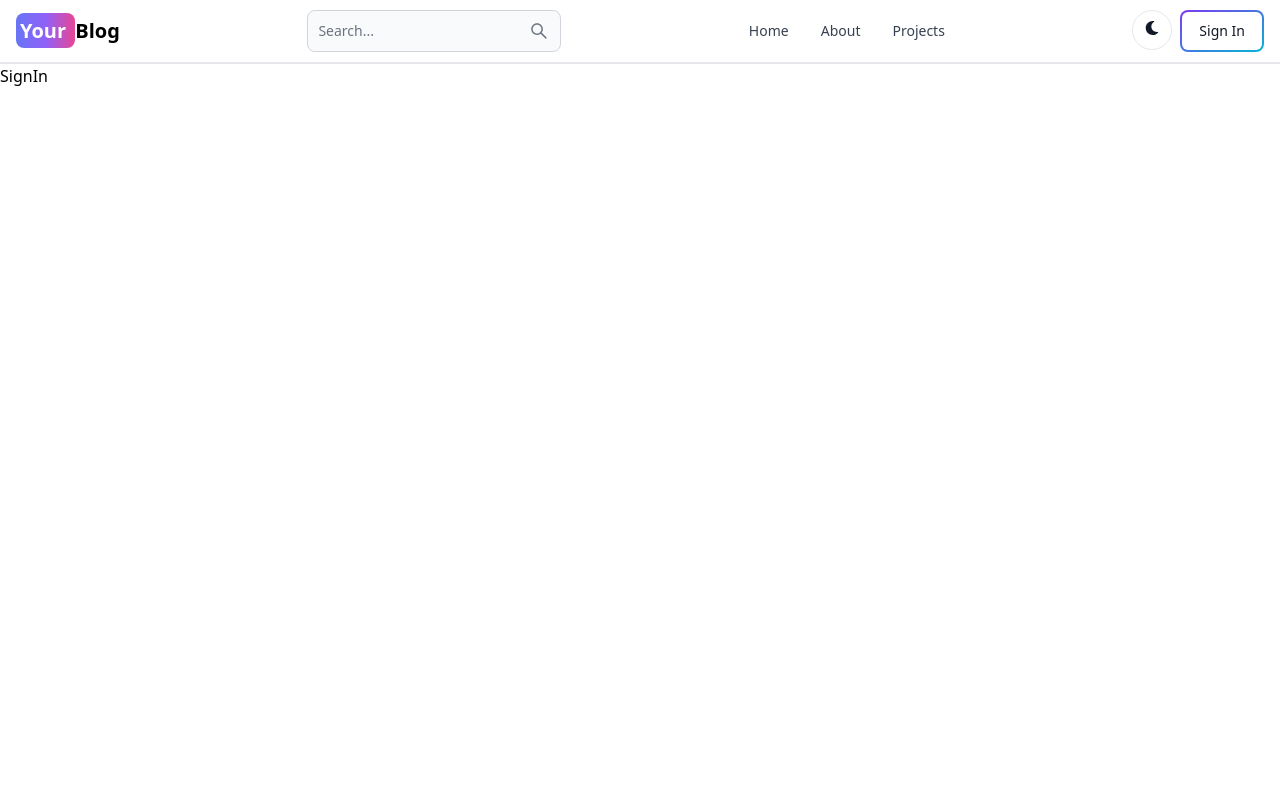
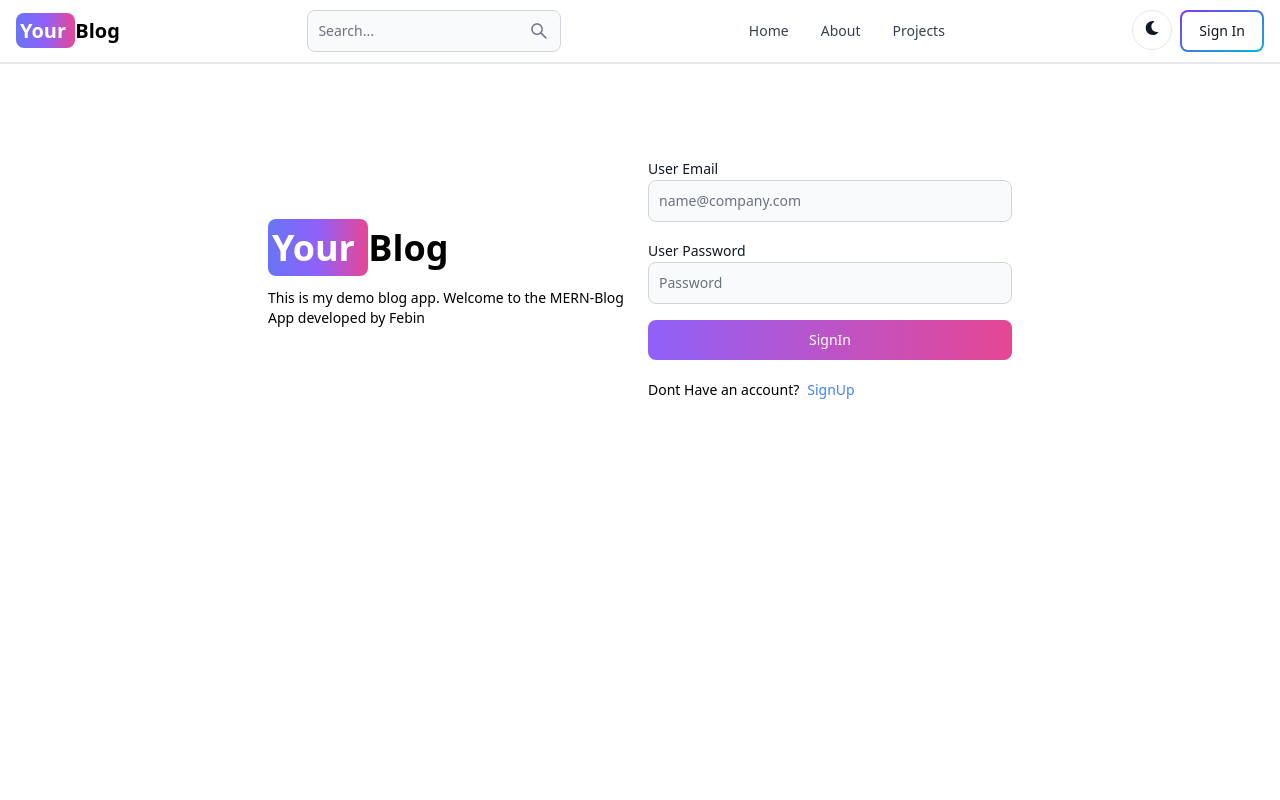
Before and after one commit to FebinAugustine/mern-blog, a React (Vite) app in the folder client/: page /signin in a window 1280 px wide. Shown: the top 800 px of the page. Built offline with nearby package versions, Linux system fonts and the light colour scheme.

Commit message:
SignIn page Frontend added next global state creation using redux toolkit

```diff
--- a/client/src/pages/SignIn.jsx
+++ b/client/src/pages/SignIn.jsx
@@ -1,3 +1,112 @@
+import { Alert, Button, Label, Spinner, TextInput } from "flowbite-react";
+import { useState } from "react";
+import { Link, useNavigate } from "react-router-dom";
+// import axios from "axios";
+
 export default function SignIn() {
-  return <div className="min-h-screen">SignIn</div>;
+  const [email, setEmail] = useState("");
+  const [password, setPassword] = useState("");
+  const [errorMessage, setErrorMessage] = useState(null);
+  const [loading, setLoading] = useState(false);
+  const navigate = useNavigate();
+
+  const handleSubmit = async (e) => {
+    e.preventDefault();
+
+    if (!email || !password) {
+      return setErrorMessage("All fields are required.");
+    }
+    try {
+      setLoading(true);
+      setErrorMessage(null);
+
+      const res = await fetch(import.meta.env.VITE_BASE_URL2, {
+        method: "POST",
+        headers: { "Content-Type": "application/json" },
+        body: JSON.stringify({ email, password }),
+      });
+      const data = await res.json();
+      if (data.success === false) {
+        setLoading(false);
+        return setErrorMessage(data.message);
+      }
+      setLoading(false);
+      if (data.success === true) {
+        navigate("/signin");
+      }
+    } catch (error) {
+      setLoading(false);
+      setErrorMessage(error.message);
+    }
+  };
+  return (
+    <div className="min-h-screen mt-20">
+      <div className="flex p-3 max-w-3xl mx-auto flex-col md:flex-row md:items-center gap-4">
+        {/* Left */}
+        <div className="flex-1">
+          <Link to="/" className="font-bold dark:text-white text-4xl">
+            <span
+              className="px-1 py-1 bg-gradient-to-r from-indigo-500
+         via-purple-500 to-pink-500 rounded-lg text-white"
+            >
+              Your{" "}
+            </span>
+            Blog
+          </Link>
+          <p className="text-sm mt-5">
+            This is my demo blog app. Welcome to the MERN-Blog App developed by
+            Febin
+          </p>
+        </div>
+        {/* Right */}
+        <div className="flex-1">
+          <form className="flex flex-col gap-4" onSubmit={handleSubmit}>
+            <div>
+              <Label value="User Email"></Label>
+              <TextInput
+                type="email"
+                placeholder="name@company.com"
+                id="email"
+                onChange={(e) => setEmail(e.target.value)}
+              />
+            </div>
+            <div>
+              <Label value="User Password"></Label>
+              <TextInput
+                type="password"
+                placeholder="Password"
+                id="password"
+                onChange={(e) => setPassword(e.target.value)}
+              />
+            </div>
+            <Button
+              gradientDuoTone="purpleToPink"
+              type="submit"
+              disabled={loading}
+            >
+              {loading ? (
+                <>
+                  <Spinner size="sm" />
+                  <span className="pl-3">Loading..</span>
+                </>
+              ) : (
+                "SignIn"
+              )}
+            </Button>
+          </form>
+          <div className="flex gap-2 text-sm mt-5">
+            <span>Dont Have an account?</span>
+            <Link to={"/signup"} className="text-blue-500">
+              SignUp
+            </Link>
+          </div>
+          {errorMessage && (
+            <Alert className="mt-5 " color="failure">
+              {errorMessage}
+            </Alert>
+          )}
+        </div>
+      </div>
+    </div>
+  );
 }
```
